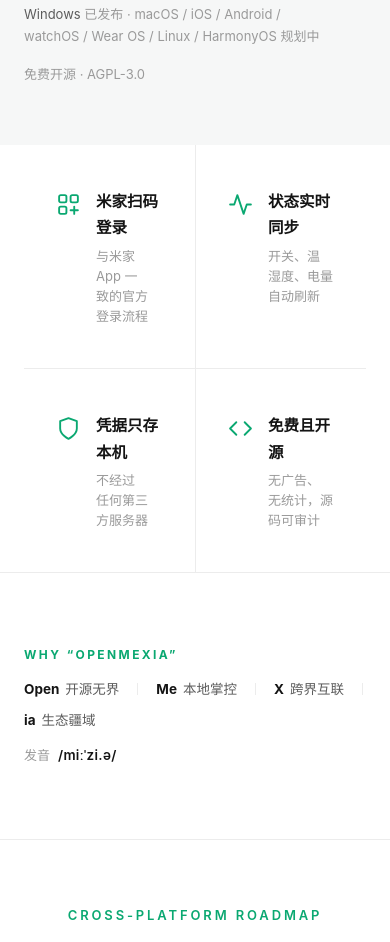
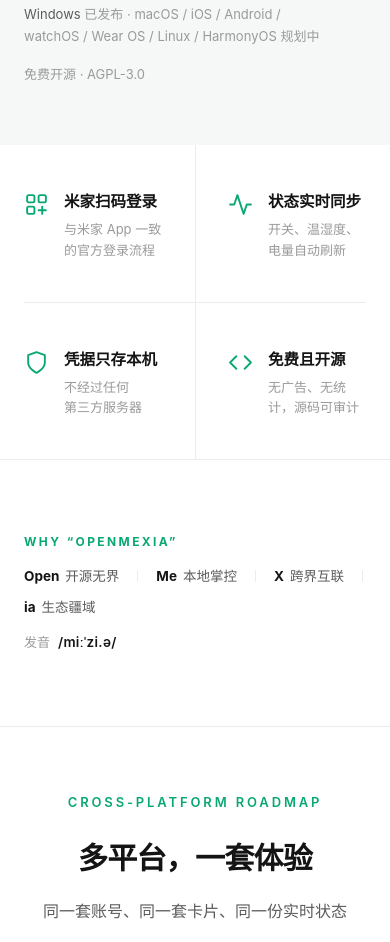
Before and after one commit to HZDavy/OpenMexia, a plain HTML site: page index.html in a window 390 px wide. Shown: the part 1009-1951 px from the top of the page. Drawn offline with Linux system fonts and the light colour scheme.

Commit message:
site: align values strip outer content to page container edges

```diff
--- a/index.html
+++ b/index.html
@@ -98,7 +98,8 @@ header.nav{
 .values{border-bottom:1px solid var(--line)}
 .values-in{display:grid;grid-template-columns:repeat(4,1fr)}
 .value{padding:44px 32px 42px;display:flex;gap:15px;border-left:1px solid var(--line)}
-.values-in .value:first-child{border-left:0}
+.values-in .value:first-child{border-left:0;padding-left:0}
+.values-in .value:last-child{padding-right:0}
 .value svg{width:25px;height:25px;color:var(--green-deep);flex:none;margin-top:3px}
 .value h3{font-size:15.5px;font-weight:600;margin-bottom:4px}
 .value p{font-size:13px;color:var(--ink-3);line-height:1.55}
@@ -295,6 +296,8 @@ footer{background:var(--bg-soft);border-top:1px solid var(--line);padding:64px 0
   .hero-in{grid-template-columns:1fr;padding:52px 24px 60px}
   .hero-shot{order:-1}
   .values-in{grid-template-columns:1fr 1fr}
+  .values-in .value:nth-child(2){padding-right:0}
+  .values-in .value:nth-child(3){padding-left:0}
   .value:nth-child(3){border-left:0}
   .value{border-top:1px solid var(--line)}
   .values-in .value:nth-child(-n+2){border-top:0}
```
